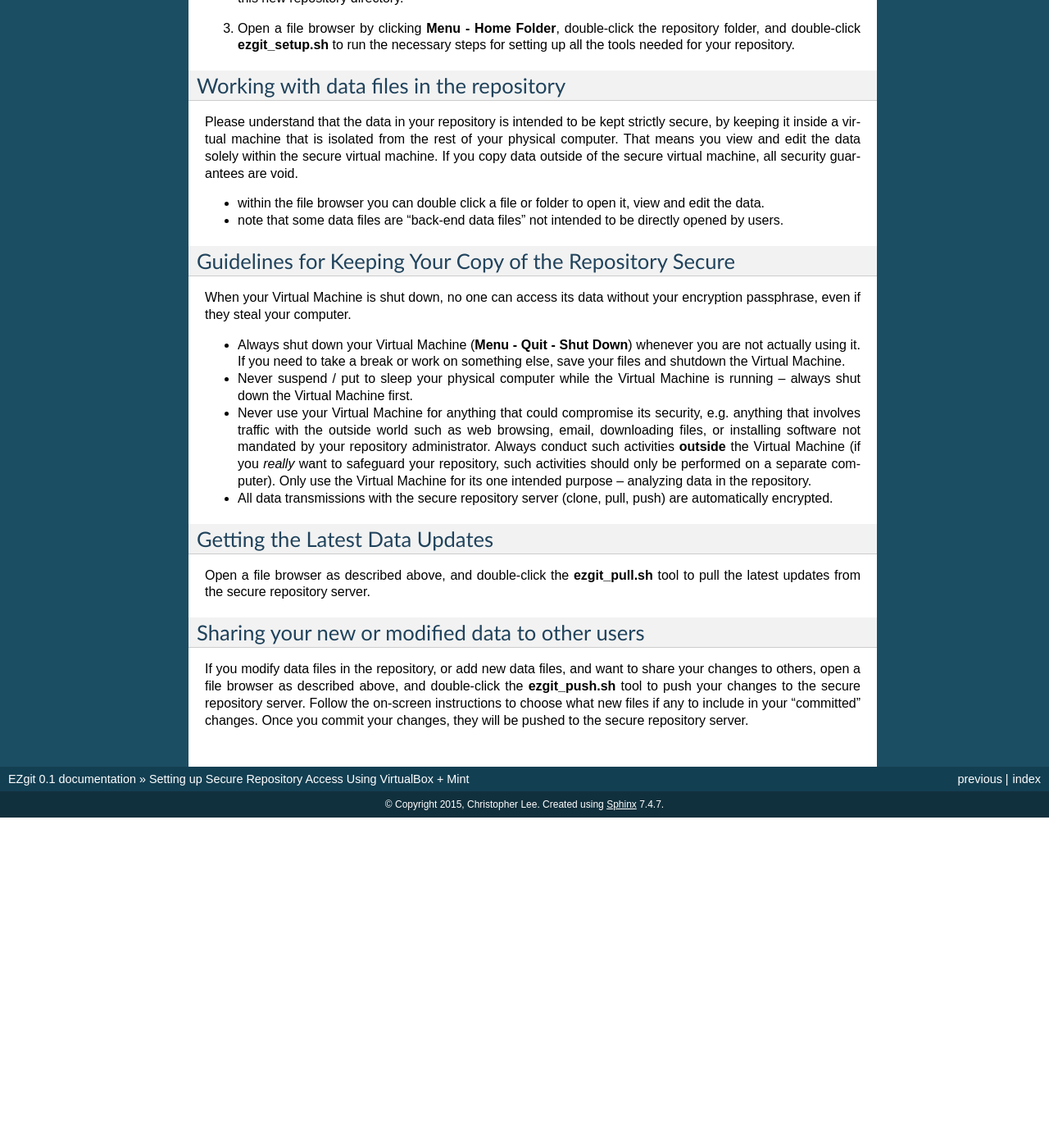
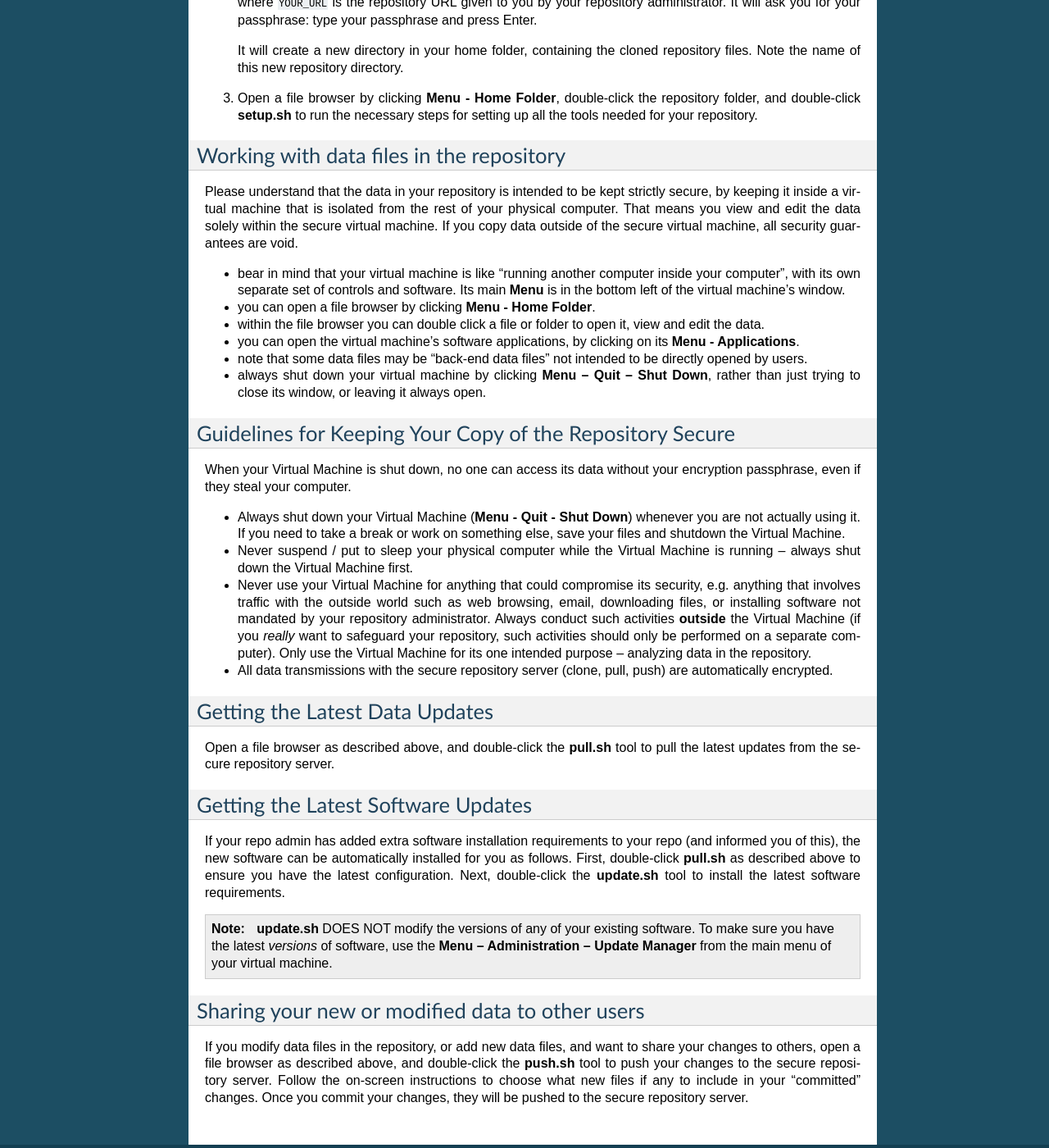
Before and after one commit to cjlee112/ezgit, a Sphinx documentation site: the page built from doc/secure_vbox_mint_setup.rst, in a window 1280 px wide and 1400 px high, scrolled down 2105 px. Shown: the whole window at 82% size. Built offline with Sphinx 7.4.7, drawn with Linux system fonts in a browser that asks for light colours; before the commit the page ends 3102 px from its top, so only the background shows below that; some of the changed text lies outside the part shown.

Commit message:
updated user docs, README, added admin docs

```diff
--- a/doc/index.rst
+++ b/doc/index.rst
@@ -12,6 +12,7 @@ Contents:
    :maxdepth: 2
 
    secure_vbox_mint_setup
+   admin
 
 
 
--- a/doc/secure_vbox_mint_setup.rst
+++ b/doc/secure_vbox_mint_setup.rst
@@ -10,6 +10,7 @@ You need:
 
 * VirtualBox installed on your computer
 * Downloaded ISO image for Linux Mint (17.1 MATE 64 bit recommended).
+* free disk space for your new data repository (20 GB recommended).
 
 Instructions
 ------------------
@@ -49,7 +50,10 @@ if the video differs in some detail(s).
 
 	- Select timezone
 	- Select input language
-	- Enter a username and password
+	- Enter a username and password.
+          Please enter your correct full name (e.g. John Smith),
+          and a recognizable username (e.g. jsmith), because this will be used
+          to label all data changes you share with others.
 
           .. warning::
              * choose a username that other users of the repository will
@@ -72,7 +76,10 @@ if the video differs in some detail(s).
 
 	ssh-keygen -t rsa -b 4096 -C "your_email@example.com"
 
-   where `your_email@example.com` is your email address.  When it asks
+   where `your_email@example.com` is your email address.
+   Please enter your correct
+   email address when requested by ``ssh-keygen``, as this will be used
+   to label all data changes you share with others.  When it asks
    you to enter a security passphrase, simply
    enter the same passphrase you used as your disk encryption passphrase
    / user password.  That way you will only have to remember one
@@ -113,7 +120,7 @@ Accessing the Secure Repository for the first time
    cloned repository files.  Note the name of this new repository directory.
 
 3. Open a file browser by clicking **Menu - Home Folder**, double-click the
-   repository folder, and double-click **ezgit_setup.sh** to run the
+   repository folder, and double-click **setup.sh** to run the
    necessary steps for setting up all the tools needed for your
    repository.
 
@@ -127,10 +134,20 @@ means you view and edit the data solely within the secure virtual
 machine.  If you copy data outside of the secure virtual machine,
 all security guarantees are void.
 
+* bear in mind that your virtual machine is like "running another computer
+  inside your computer", with its own separate set of controls and
+  software.  Its main **Menu** is in the bottom left of the virtual machine's
+  window.
+* you can open a file browser by clicking **Menu - Home Folder**.
 * within the file browser you can double click a file or folder
   to open it, view and edit the data.
-* note that some data files are "back-end data files" not intended
+* you can open the virtual machine's software applications, by clicking
+  on its **Menu - Applications**.
+* note that some data files may be "back-end data files" not intended
   to be directly opened by users.
+* always shut down your virtual machine by clicking
+  **Menu -- Quit -- Shut Down**, rather than just trying to close
+  its window, or leaving it always open.
 
 
 Guidelines for Keeping Your Copy of the Repository Secure
@@ -163,8 +180,24 @@ Getting the Latest Data Updates
 ----------------------------------
 
 Open a file browser as described above, and double-click the
-**ezgit_pull.sh** tool to pull the latest updates from the secure
+**pull.sh** tool to pull the latest updates from the secure
 repository server.
+
+Getting the Latest Software Updates
+-------------------------------------
+
+If your repo admin has added extra software installation requirements
+to your repo (and informed you of this), the new software can be automatically
+installed for you as follows.  First, double-click **pull.sh**
+as described above to ensure you have the latest configuration.
+Next, double-click the
+**update.sh** tool to install the latest software requirements.
+
+.. note::
+   **update.sh** DOES NOT modify the versions of any
+   of your existing software.  To make sure you have the latest
+   *versions* of software, use the **Menu -- Administration -- Update Manager**
+   from the main menu of your virtual machine.
 
 Sharing your new or modified data to other users
 -----------------------------------------------------------
@@ -172,7 +205,7 @@ Sharing your new or modified data to other users
 If you modify data files in the repository, or add new data
 files, and want to share your changes to others,
 open a file browser as described above, and double-click the
-**ezgit_push.sh** tool to push your changes to the secure
+**push.sh** tool to push your changes to the secure
 repository server.  Follow the on-screen instructions to
 choose what new files if any to include in your "committed" changes.
 Once you commit your changes, they will be pushed to the
```
Also changed, not shown: README.rst (+69 -71 lines), doc/admin.rst (added, +85 -0 lines).
